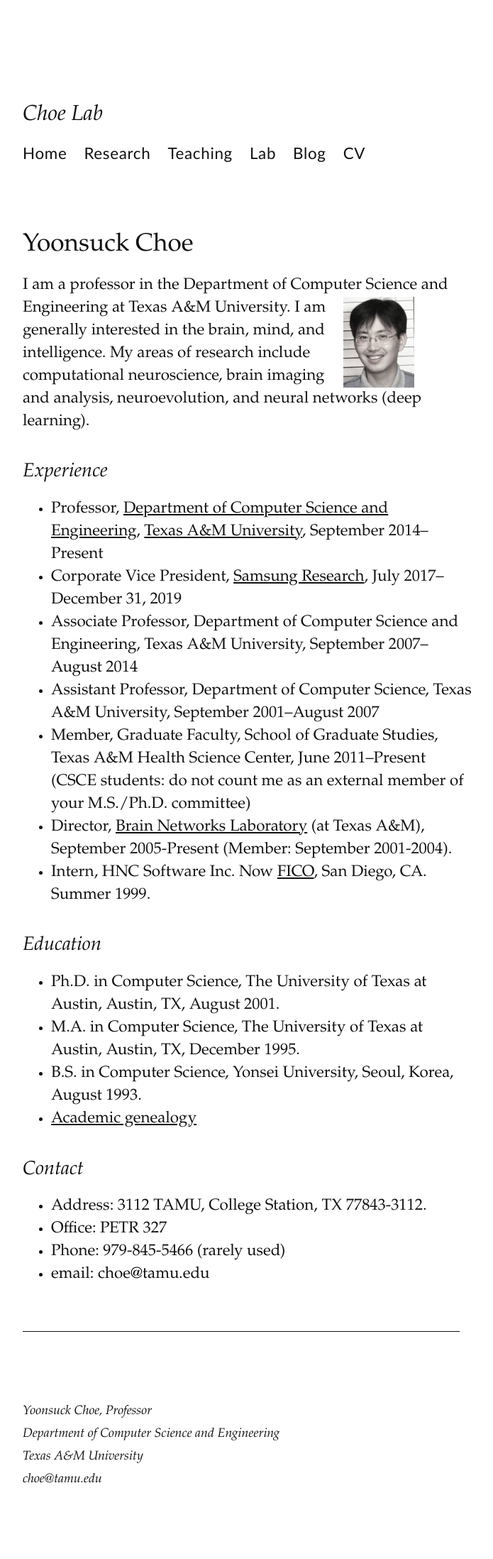
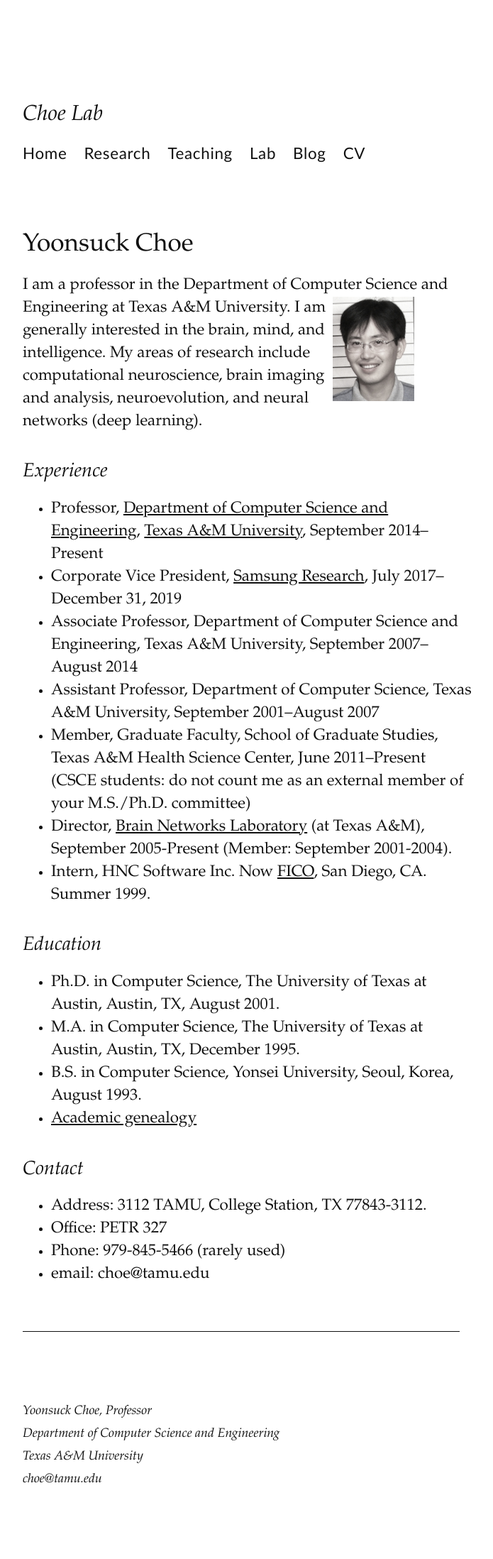
Before and after one commit to yschoe/yschoe.github.io, a Jekyll site: the page built from index.md, in a window 1280 px wide. Shown: the whole page at 71% size, without its empty margins (128-823 px from the left). Built offline with Jekyll 4.4.1, drawn with Linux system fonts in a browser that asks for light colours; some web fonts are replaced.

Commit message:
image size

```diff
--- a/index.md
+++ b/index.md
@@ -5,7 +5,7 @@
 ---
 
 I am a professor in the Department of Computer Science and
-<img align="right" alt="Yoonsuck Choe circa 2010"  width="100px" src="images/choe-2010-3-desat.jpg">
+<img align="right" alt="Yoonsuck Choe circa 2010"  width="115px" src="images/choe-2010-3-desat.jpg">
 Engineering at Texas A&amp;M University. I am generally interested in the brain,
 mind, and intelligence. My areas of research include computational neuroscience, brain imaging and analysis, neuroevolution, and neural networks (deep learning).
 
```
